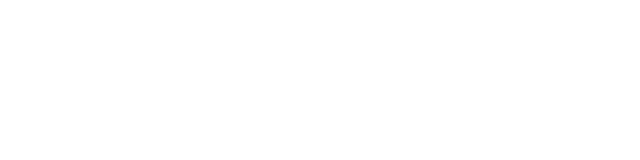
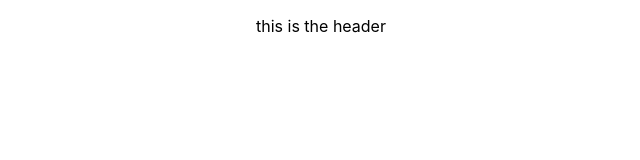
Before and after one commit to zepherine2006DEV/learning-react-tdd, a React (Create React App) app: page / in a window 1280 px wide. Shown: the top 160 px of the page, without its empty margins (319-959 px from the left). Built offline with nearby package versions, Linux system fonts and the light colour scheme.

Commit message:
refactor: organise directory structure

```diff
--- a/src/Header.js
+++ b/src/components/Header.js
@@ -1,10 +1,14 @@
 import React from 'react';
 import { Component } from 'react';
+
+// stateless component
 
 export class Header extends Component {
   render() {
     return (
-      <div className="App"></div>
+      <div className="Header">
+        <p>this is the header</p>
+      </div>
     );
   }
 }
--- a/src/App.js
+++ b/src/containers/App.js
@@ -1,9 +1,11 @@
 import React from 'react';
-import './App.css';
+import '../App.css';
+import { Header } from '../components/Header'
 
 function App() {
   return (
     <div className="App">
+      <Header />
     </div>
   );
 }
--- a/src/index.js
+++ b/src/index.js
@@ -1,6 +1,6 @@
 import React from 'react';
 import ReactDOM from 'react-dom';
 import './index.css';
-import App from './App';
+import App from './containers/App';
 
 ReactDOM.render(<App />, document.getElementById('root'));
```
Also changed, not shown: 2 other files (tests, documents, lock files or other folders).
